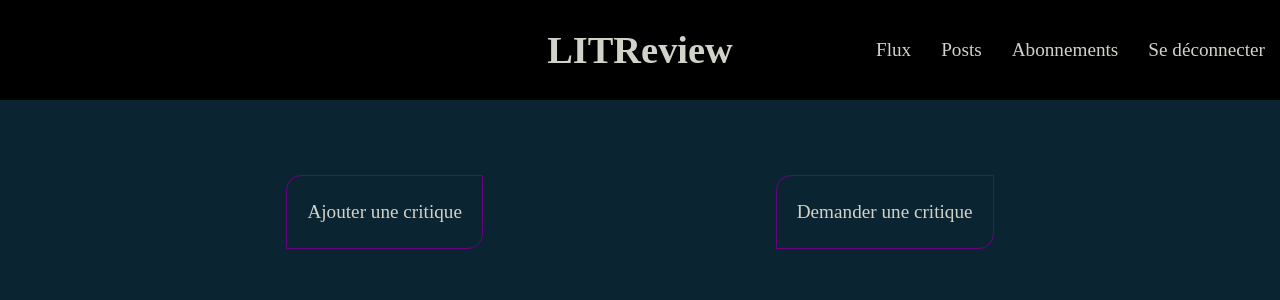
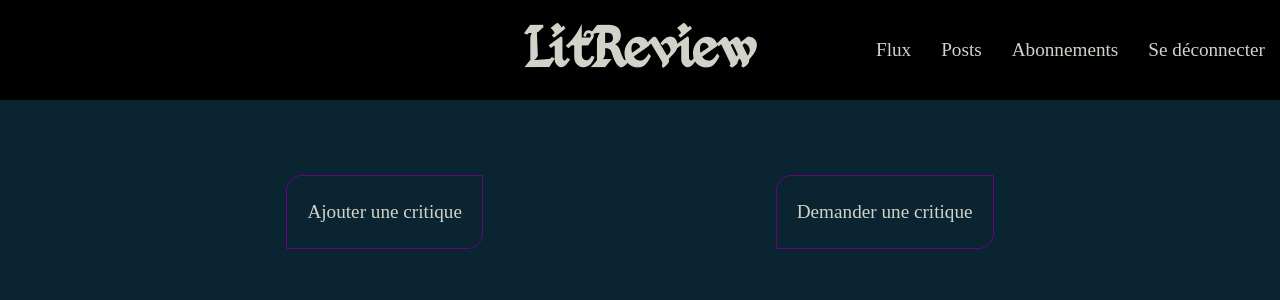
Before and after one commit to DaGuinci/litRevu, a Django app: page / in a window 1280 px wide. Shown: the top 300 px of the page. Run offline with Django 4.2, Linux system fonts and the light colour scheme; the visitor is signed in with stand-in values (Sample User, id 1); data that the repository does not hold is empty.

Commit message:
dev - import font

```diff
--- a/review/templates/review/partials/header.html
+++ b/review/templates/review/partials/header.html
@@ -11,7 +11,7 @@
         <div class="header__container__right"></div>
         <a href="{% url 'home' %}">
             <h1 class="header__container__title">
-                LITReview
+                LitReview
             </h1>
         </a>
         <ul class="header__container__menu">
--- a/static/styles/src/_admin.scss
+++ b/static/styles/src/_admin.scss
@@ -29,13 +29,18 @@ textarea{
     font-size: 1.2rem;
 }
 
-h4{
-    font-size: 1.5rem;
+h1{
+    font-family: 'calligraphic';
+    font-size: 3.5rem;
 }
 
 h2,
 h3{
     font-size: 2rem;
+}
+
+h4{
+    font-size: 1.5rem;
 }
 
 ul{
--- a/static/styles/src/_variables.scss
+++ b/static/styles/src/_variables.scss
@@ -10,3 +10,9 @@ $primary2: #a04120;
 $secondary: #670280;
 $secondary2: #EEB258;
 $textCol: #d1d3c9;
+
+// Fonts
+@font-face {
+    font-family: 'calligraphic';
+    src: url('src/fonts/Kingthings_Foundation-webfont.woff');
+  }
--- a/static/styles/styles.css
+++ b/static/styles/styles.css
@@ -1,3 +1,7 @@
+@font-face {
+  font-family: "calligraphic";
+  src: url("src/fonts/Kingthings_Foundation-webfont.woff");
+}
 body,
 h1,
 h2,
@@ -25,13 +29,18 @@ textarea {
   font-size: 1.2rem;
 }
 
-h4 {
-  font-size: 1.5rem;
+h1 {
+  font-family: "calligraphic";
+  font-size: 3.5rem;
 }
 
 h2,
 h3 {
   font-size: 2rem;
+}
+
+h4 {
+  font-size: 1.5rem;
 }
 
 ul {
```
Also changed, not shown: static/styles/src/fonts/Kingthings_Foundation-webfont.woff (added), 1 other file.
